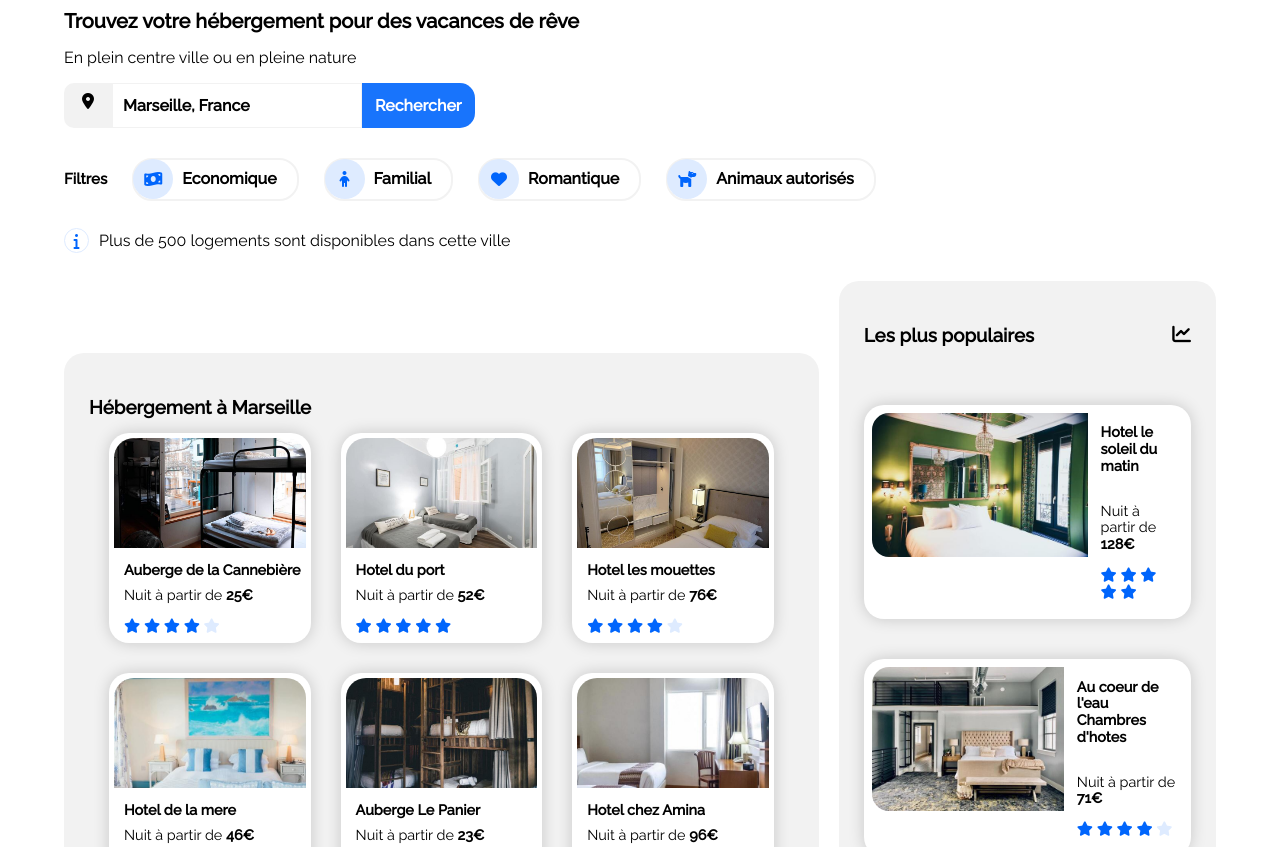
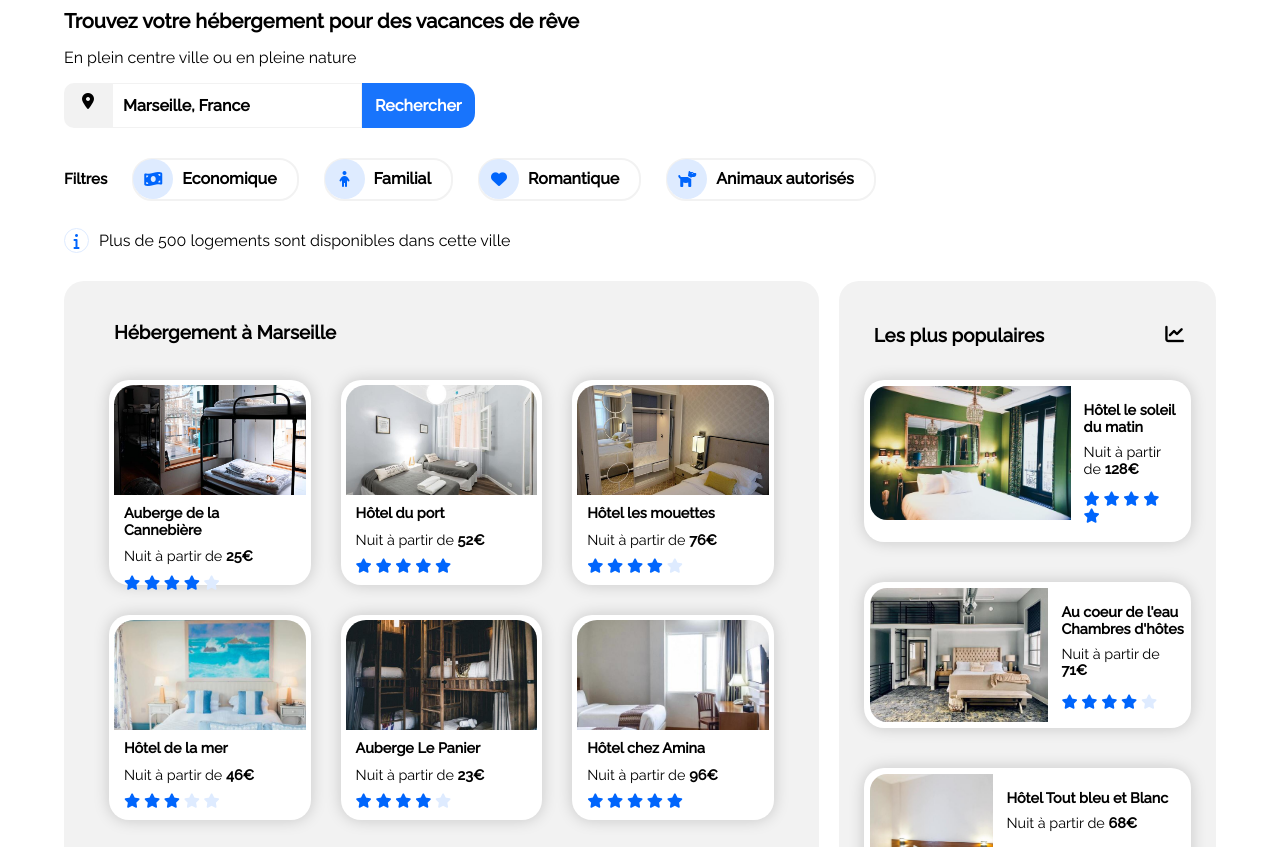
Before and after one commit to Alass-sr/Booki-, a plain HTML site: page index.html in a window 1280 px wide. Shown: the part 105-952 px from the top of the page. Drawn offline with Linux system fonts and the light colour scheme.

Commit message:
retouche popular

```diff
--- a/css/style.css
+++ b/css/style.css
@@ -243,19 +243,21 @@ input {
 }
 .appartements-list .city {
     flex-basis: 66%;
+    height: 641px
 
 }
 
 .appartements-list .popular {
     flex-basis: 33%;
-
+    height: 641px
 }
 
 .appartements-list .city a {
     font-weight: bold;
     width: 100%;
-    padding: 15px 10px;
+    padding: 0 10px;
 }
+
 @media screen and (max-width: 992px) {
     .appartements-list {
         flex-direction: column;
@@ -316,7 +318,7 @@ input {
     transition: all 0.2s;
     flex-basis: 25%;
     min-width: 150px;
-    height: 210px
+    height: 205px;
 
 }
 
@@ -336,13 +338,13 @@ input {
 
 }
 
-.appartements-card h3,
+.appartements-card h4,
 .appartements-card p {
-    margin-left: 10px;
+    margin: 10px;
     font-size: 0.9rem;
 }
 .popular-description p,
-.popular-description h3 {
+.popular-description h4 {
 
     font-size: 0.9rem;
 }
@@ -355,20 +357,41 @@ input {
 }
 
 
-
 /**************************************** POPULAIRE ***********************/
 .popular {
     display: flex;
     flex-direction: column;
 }
 
+.popular-flex h3 {
+    display: flex;
+    justify-content: space-between;
+    width: 100%;
+    margin-bottom: -6px;
+    margin-left: 10px;
+}
+.fas.fa-chart-line {
+    margin-right: 17px;
+}
+
+.popular-card {
+    display: flex;
+    /* min-width: 180px; */
+    padding: 3px;
+    box-shadow: 0 0 16px #0000002e;
+    flex-grow: 1;
+    border-radius: 20px;
+    background-color: white;
+
+}
+
 .popular-card img {
-    height: 150px;
+    height: 140px;
     border-radius: 20px 0 0 20px;
-    width: 100%;
+    width: 70%;
+    padding: 3px;
     object-fit: cover;
     object-position: center;
-    padding: 3px;
 
 }
 
@@ -379,25 +402,28 @@ input {
     flex-direction: column;
 
 }
-.popular-card {
-    display: flex;
-    padding: 5px;
-    min-width: 180px;
 
-
-}
 .popular-card .stars {
     margin-top: auto;
 }
-.popular h3 {
+.popular h4 {
     display: flex;
-    justify-content: space-between;
+    /* justify-content: space-between; */
     width: 100%;
+    margin-bottom: -6px;
+    margin-left: 10px;
+}
+.popular p {
+    margin-left: 10px;
 }
 
 .city h3 {
-    margin-bottom: -6px;
+    margin: 16px 25px;
     width: 100%;
+}
+.popular-card:hover {
+    transform: scale(1.02);
+    box-shadow: 3px 5px 11px -5px #000000;
 }
 
 
--- a/index.html
+++ b/index.html
@@ -70,7 +70,7 @@
                     <div class="appartements-card">
                         <img src="./assets/images/hebergements/4_small/marcus-loke-WQJvWU_HZFo-unsplash.jpg"
                             alt="Auberge de la Cannebière">
-                        <h3>Auberge de la Cannebière</h3>
+                        <h4>Auberge de la Cannebière</h4>
                         <p>Nuit à partir de <strong>25€</strong></p>
                         <p class="stars">
                             <i class="fas fa-star blue"></i>
@@ -83,7 +83,7 @@
                     <div class="appartements-card">
                         <img src="./assets/images/hebergements/4_small/fred-kleber-gTbaxaVLvsg-unsplash.jpg"
                             alt="hotel du port">
-                        <h3>Hotel du port</h3>
+                        <h4>Hôtel du port</h4>
                         <p>Nuit à partir de <strong>52€</strong></p>
                         <p class="stars">
                             <i class="fas fa-star blue"></i>
@@ -96,7 +96,7 @@
                     <div class="appartements-card">
                         <img src="./assets/images/hebergements/4_small/reisetopia-B8WIgxA_PFU-unsplash.jpg"
                             alt="hotel les mouettes">
-                        <h3>Hotel les mouettes</h3>
+                        <h4>Hôtel les mouettes</h4>
                         <p>Nuit à partir de <strong>76€</strong></p>
                         <p class="stars">
                             <i class="fas fa-star blue"></i>
@@ -109,7 +109,7 @@
                     <div class="appartements-card">
                         <img src="./assets/images/hebergements/4_small/annie-spratt-Eg1qcIitAuA-unsplash.jpg"
                             alt="hotel de la mer">
-                        <h3>Hotel de la mere</h3>
+                        <h4>Hôtel de la mer</h4>
                         <p>Nuit à partir de <strong>46€</strong></p>
                         <p class="stars">
                             <i class="fas fa-star blue"></i>
@@ -122,7 +122,7 @@
                     <div class="appartements-card">
                         <img src="./assets/images/hebergements/4_small/nicate-lee-kT-ZyaiwBe0-unsplash.jpg"
                             alt="Auberge le panier">
-                        <h3>Auberge Le Panier</h3>
+                        <h4>Auberge Le Panier</h4>
                         <p>Nuit à partir de <strong>23€</strong></p>
                         <p class="stars">
                             <i class="fas fa-star blue"></i>
@@ -135,7 +135,7 @@
                     <div class="appartements-card">
                         <img src="./assets/images/hebergements/4_small/febrian-zakaria-M6S1WvfW68A-unsplash.jpg"
                             alt="hotel chez Amina">
-                        <h3>Hotel chez Amina</h3>
+                        <h4>Hôtel chez Amina</h4>
                         <p>Nuit à partir de <strong>96€</strong></p>
                         <p class="stars">
                             <i class="fas fa-star blue"></i>
@@ -156,11 +156,11 @@
                     <h3>Les plus populaires
                         <i class="fas fa-chart-line"></i>
                     </h3>
-                    <div class="appartements-card popular-card">
+                    <div class="popular-card">
                         <img src="./assets/images/hebergements/4_small/emile-guillemot-Bj_rcSC5XfE-unsplash.jpg"
                             alt="Hotel le soleil du matin">
                         <div class="popular-description">
-                            <h3>Hotel le soleil du matin</h3>
+                            <h4>Hôtel le soleil du matin</h4>
                             <p>Nuit à partir de <strong>128€</strong></p>
                             <p class="stars">
                                 <i class="fas fa-star blue"></i>
@@ -171,12 +171,12 @@
                             </p>
                         </div>
                     </div>
-                    <div class="appartements-card popular-card">
+                    <div class="popular-card">
                         <img src="./assets/images/hebergements/4_small/aw-creative-VGs8z60yT2c-unsplash.jpg"
                             alt="Au coeur de l'eau">
                         <div class="popular-description">
-                            <h3>Au coeur de l'eau <br>
-                                Chambres d'hotes</h3>
+                            <h4>Au coeur de l'eau <br>
+                                Chambres d'hôtes</h4>
                             <p>Nuit à partir de <strong>71€</strong></p>
                             <p class="stars">
                                 <i class="fas fa-star blue"></i>
@@ -187,11 +187,11 @@
                             </p>
                         </div>
                     </div>
-                    <div class="appartements-card popular-card">
+                    <div class="popular-card">
                         <img src="./assets/images/hebergements/4_small/febrian-zakaria-sjvU0THccQA-unsplash.jpg"
                             alt="Hotel tout bleu et blanc">
                         <div class="popular-description">
-                            <h3>Hotel Tout bleu et Blanc</h3>
+                            <h4>Hôtel Tout bleu et Blanc</h4>
                             <p>Nuit à partir de <strong>68€</strong></p>
                             <p class="stars">
                                 <i class="fas fa-star blue"></i>
```
